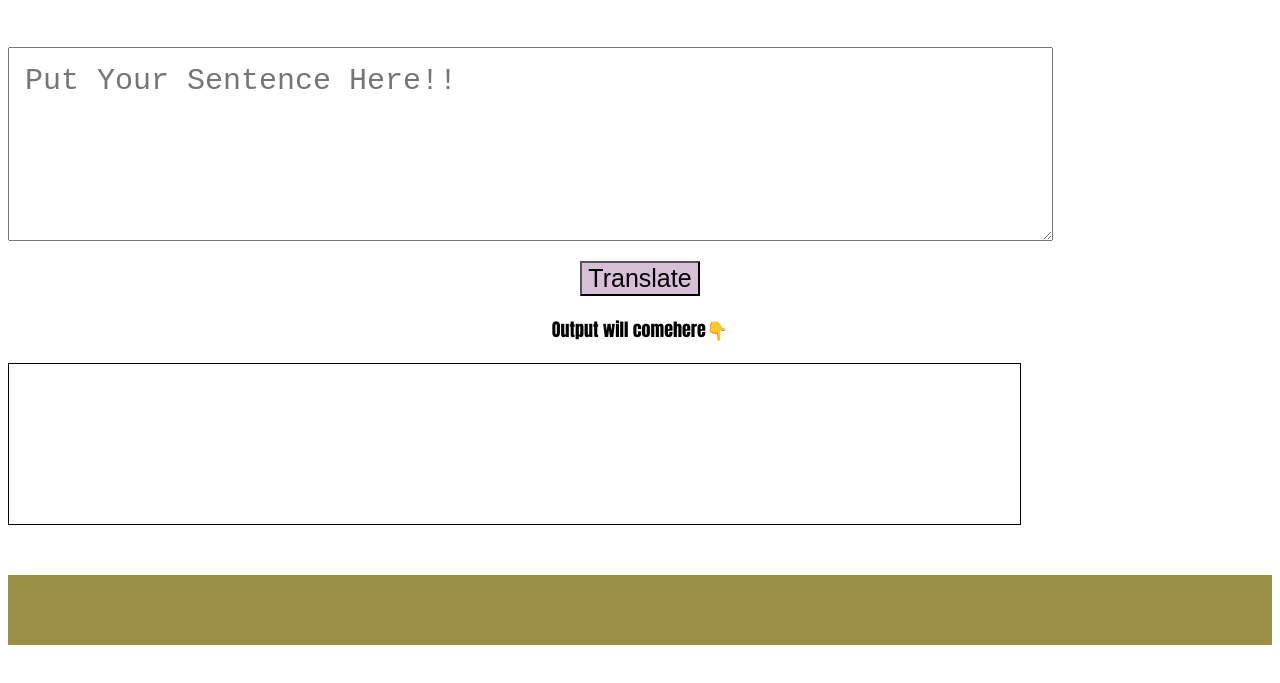
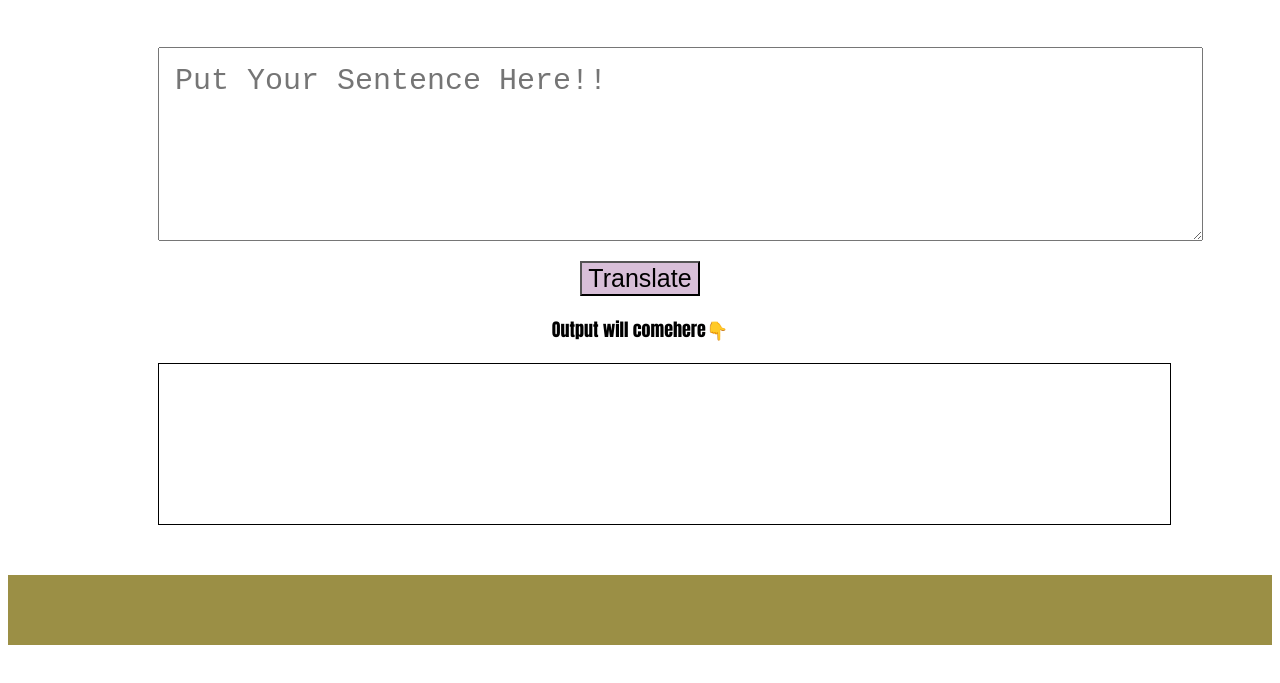
Before and after one commit to ayushicodes/minion-speak, a plain HTML site: page index.html in a window 1280 px wide. Shown: the part 101-784 px from the top of the page. Drawn offline with Linux system fonts and the light colour scheme.

Commit message:
margin fixed

```diff
--- a/index.html
+++ b/index.html
@@ -28,7 +28,7 @@
             width: 80%;
             height: 20vh;
             display: block;
-            /* margin-left: 150px; */
+            margin-left: 150px;
             margin-top: 50px;
             font-size: 30px;
             padding: 1rem;
@@ -53,7 +53,7 @@
             height: 20vh;
             display: block;
             border: 1px solid black;
-            /* margin-left: 150px; */
+            margin-left: 150px;
             font-size: 30px;
         }
 
```
